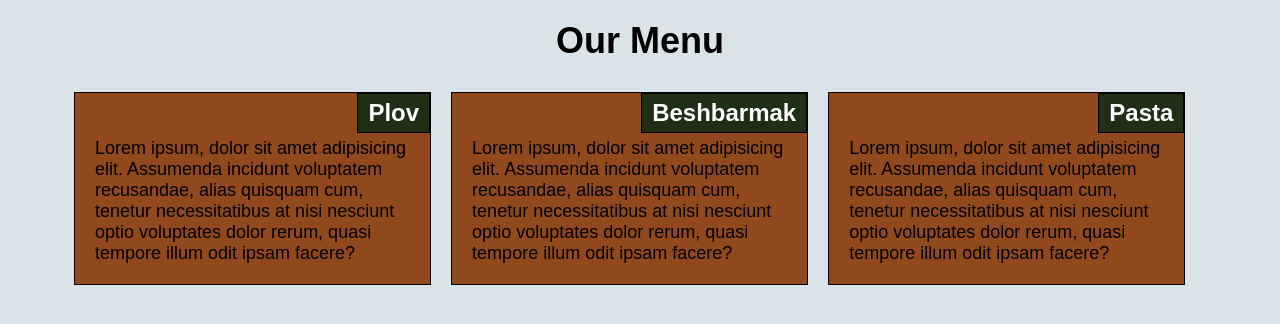
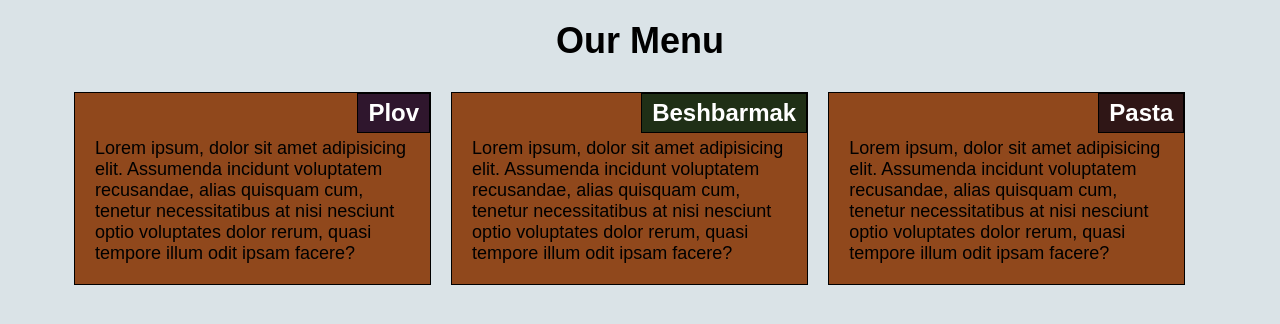
Before and after one commit to Arafvt/web_project, a plain HTML site: page html_code/index.html in a window 1280 px wide. Drawn offline with Linux system fonts and the light colour scheme.

Commit message:
small changes in project

```diff
--- a/css/style.css
+++ b/css/style.css
@@ -35,9 +35,30 @@
   position: relative;
   margin: 10px;
 }
+.first {
+  background-color: #2f162d;
+  color: white;
+  border: 1px solid black;
+  padding: 5px 10px;
+  position: absolute;
+  top: 0;
+  right: 0;
+  font-size: 24px;
+}
 
-.menu h2 {
+.second {
   background-color: #1F2F16;
+  color: white;
+  border: 1px solid black;
+  padding: 5px 10px;
+  position: absolute;
+  top: 0;
+  right: 0;
+  font-size: 24px;
+}
+
+.third {
+  background-color: #2f1616;
   color: white;
   border: 1px solid black;
   padding: 5px 10px;
--- a/html_code/index.html
+++ b/html_code/index.html
@@ -14,19 +14,19 @@
   </header>
   <div class="menu_container">
     <div class="menu">
-      <h2>Plov</h2>
+      <h2 class="first">Plov</h2>
       <p>Lorem ipsum, dolor sit amet adipisicing elit. Assumenda incidunt voluptatem recusandae, alias
         quisquam cum, tenetur necessitatibus at nisi nesciunt optio voluptates dolor rerum, quasi tempore illum odit
         ipsam facere?</p>
     </div>
     <div class="menu">
-      <h2>Beshbarmak</h2>
+      <h2 class="second">Beshbarmak</h2>
       <p>Lorem ipsum, dolor sit amet adipisicing elit. Assumenda incidunt voluptatem recusandae, alias
         quisquam cum, tenetur necessitatibus at nisi nesciunt optio voluptates dolor rerum, quasi tempore illum odit
         ipsam facere?</p>
     </div>
     <div class="menu">
-      <h2>Pasta</h2>
+      <h2 class="third">Pasta</h2>
       <p>Lorem ipsum, dolor sit amet adipisicing elit. Assumenda incidunt voluptatem recusandae, alias
         quisquam cum, tenetur necessitatibus at nisi nesciunt optio voluptates dolor rerum, quasi tempore illum odit
         ipsam facere?</p>
```
